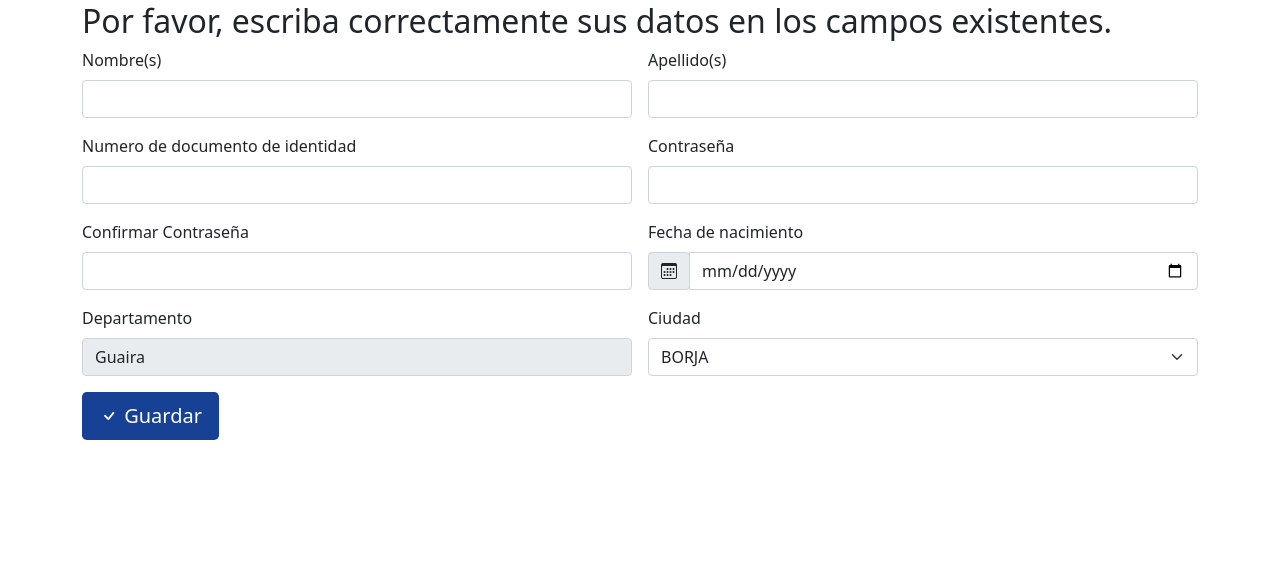
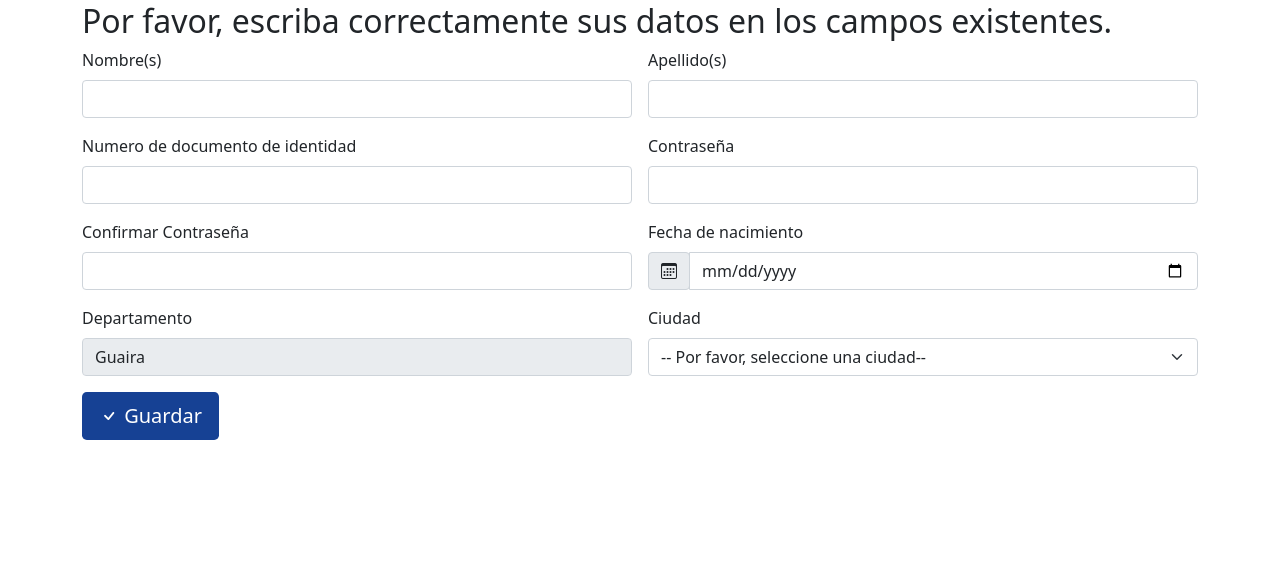
Before and after one commit to Gerardo-PY/vacunateuc, a Django app: page /registro-usuario/ in a window 1280 px wide. Shown: the part 98-664 px from the top of the page. Run offline with Django 3.2, Linux system fonts and the light colour scheme; data comes from the database, SQL or seed files in the repository.

Commit message:
se le puso campo requerido en el campo ciudad en registro

```diff
--- a/vacuna/templates/registration/registrousuario.html
+++ b/vacuna/templates/registration/registrousuario.html
@@ -119,7 +119,8 @@
         <div class="col-md-6">
           <label for="validationCustom03" class="form-label">Ciudad</label>
           <!-- <input type="text" class="form-control" id="validationCustom03" name="ciudad" required> -->
-          <select class="form-select" aria-label="Default select example" name="ciudad">
+          <select class="form-select" name="ciudad" id="ciudad" required>
+            <option selected disabled value=""> -- Por favor, seleccione una ciudad--</option>
             {% for val in ciudad %}
               <option value="{{ val }}"required>{{ val }}</option>
             {% endfor %}
--- a/vacuna/templates/vacunateuc/home.html
+++ b/vacuna/templates/vacunateuc/home.html
@@ -49,6 +49,8 @@
     {% else %}
       <br>
       <a class="btn btn-register" href= "{% url 'solicitudvacuna' %}"><i class="bi bi-plus-circle"></i> Solicitar agendamiento para vacunación</a>
+      <br>
+      <br>
     {% endif %}
 
 
```
